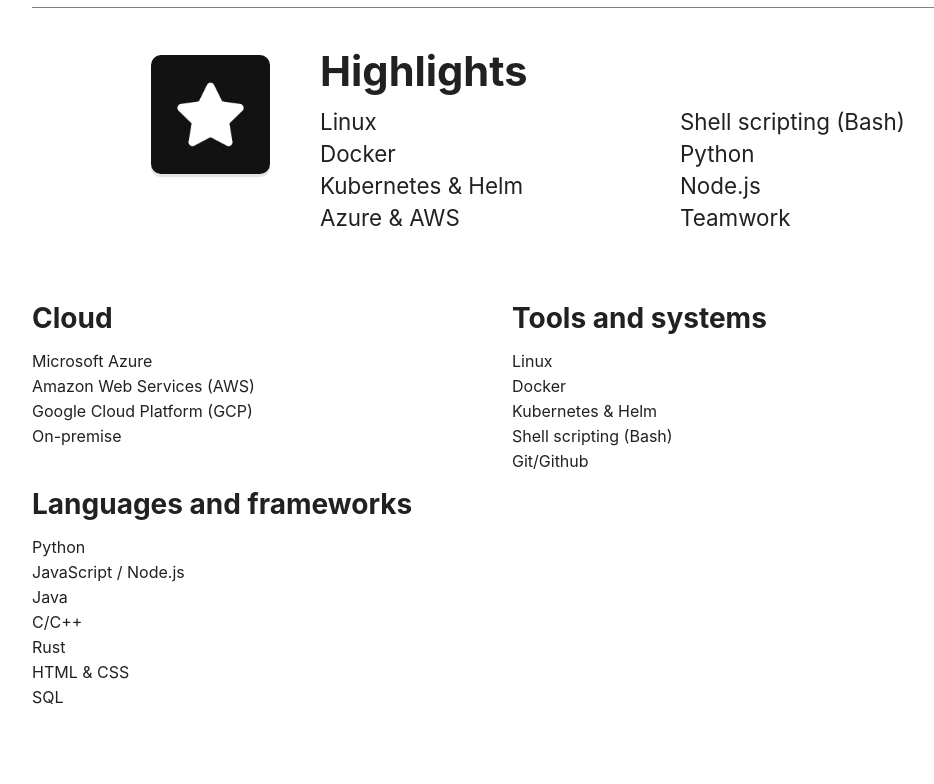
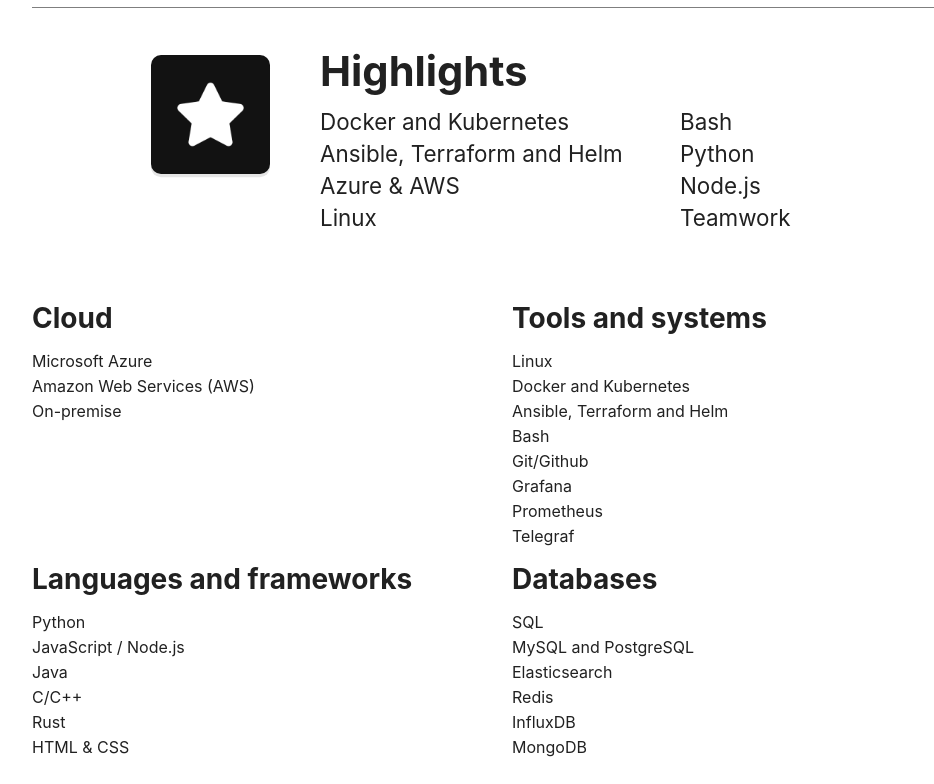
Before and after one commit to SrGMC/srgmc.github.io, a plain HTML site: page index.html in a window 1280 px wide. Shown: the part 3093-3877 px from the top of the page, without its empty margins (128-1062 px from the left). Drawn offline with nearby package versions, Linux system fonts and the light colour scheme.

Commit message:
Updated skills

```diff
--- a/index.html
+++ b/index.html
@@ -265,15 +265,15 @@
                         <div class="row">
                             <div class="col col-50">
                                 <ul class="no-bullets pl-24 mt-5 font-size-14">
+                                    <li>Docker and Kubernetes</li>
+                                    <li>Ansible, Terraform and Helm</li>
+                                    <li>Azure & AWS</li>
                                     <li>Linux</li>
-                                    <li>Docker</li>
-                                    <li>Kubernetes & Helm</li>
-                                    <li>Azure & AWS</li>
                                 </ul>
                             </div>
                             <div class="col col-50">
                                 <ul class="no-bullets pl-24 mt-5 font-size-14">
-                                    <li>Shell scripting (Bash)</li>
+                                    <li>Bash</li>
                                     <li>Python</li>
                                     <li>Node.js</li>
                                     <li class="lang en">Teamwork</li>
@@ -290,7 +290,6 @@
                         <ul class="no-bullets pl-0">
                             <li>Microsoft Azure</li>
                             <li>Amazon Web Services (AWS)</li>
-                            <li>Google Cloud Platform (GCP)</li>
                             <li>On-premise</li>
                         </ul>
                     </div>
@@ -299,15 +298,18 @@
                         <h3 class="lang es">Herramientas y sistemas</h3>
                         <ul class="no-bullets pl-0">
                             <li>Linux</li>
-                            <li>Docker</li>
-                            <li>Kubernetes & Helm</li>
-                            <li>Shell scripting (Bash)</li>
+                            <li>Docker and Kubernetes</li>
+                            <li>Ansible, Terraform and Helm</li>
+                            <li>Bash</li>
                             <li>Git/Github</li>
+                            <li>Grafana</li>
+                            <li>Prometheus</li>
+                            <li>Telegraf</li>
                         </ul>
                     </div>
                 </div>
                 <div class="row">
-                    <div class="col r-break col-100">
+                    <div class="col r-break col-50">
                         <h3 class="lang en">Languages and frameworks</h3>
                         <h3 class="lang es">Lenguajes y frameworks</h3>
                         <ul class="no-bullets pl-0">
@@ -317,7 +319,18 @@
                             <li>C/C++</li>
                             <li>Rust</li>
                             <li>HTML & CSS</li>
+                        </ul>
+                    </div>
+                    <div class="col r-break col-50">
+                        <h3 class="lang en">Databases</h3>
+                        <h3 class="lang es">Bases de datos</h3>
+                        <ul class="no-bullets pl-0">
                             <li>SQL</li>
+                            <li>MySQL and PostgreSQL</li>
+                            <li>Elasticsearch</li>
+                            <li>Redis</li>
+                            <li>InfluxDB</li>
+                            <li>MongoDB</li>
                         </ul>
                     </div>
                 </div>
```
